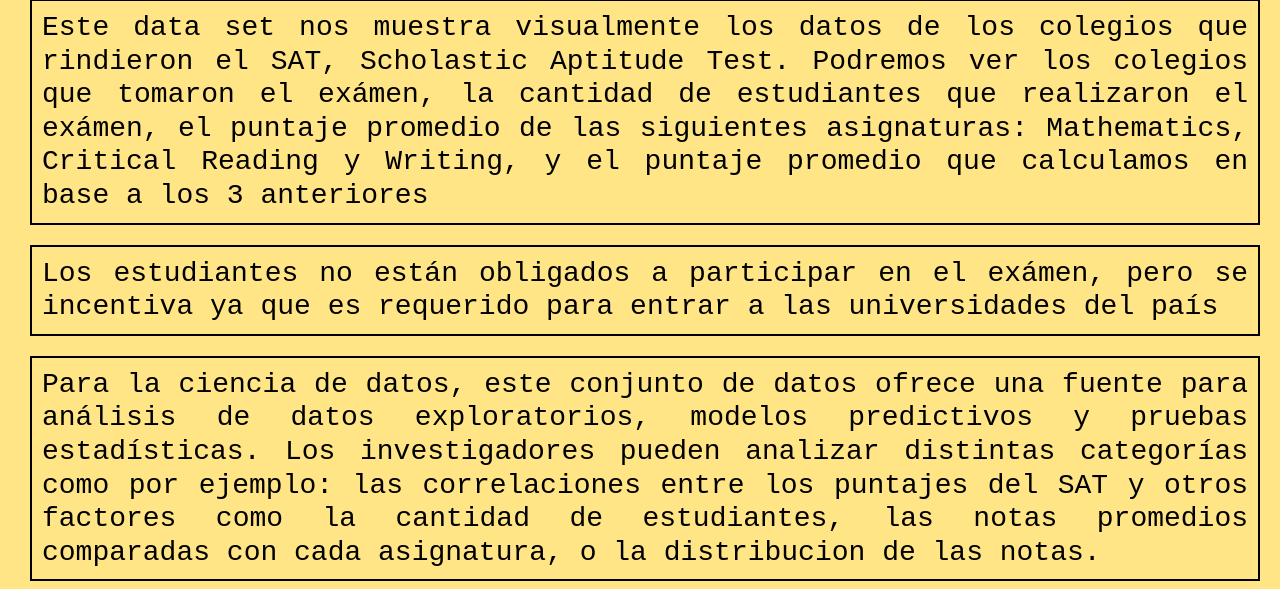
After one commit to ana-castillo-zuain/trabajo_tdii, a Django app: page /sitio/data/descripcion/ in a window 1280 px wide. The commit adds this page. Shown: the part 372-961 px from the top of the page. Run offline with Django 5.2, Linux system fonts and the light colour scheme.

Commit message:
detalles

```diff
--- a/datos/sitio/templates/data.html
+++ b/datos/sitio/templates/data.html
@@ -3,7 +3,7 @@
     <head >
       <meta charset="UTF-8">
       <meta name="viewport" content="width=device-width, initial-scale=1.0">
-      <title>Document</title>
+      <title>Inicio</title>
       <link href="https://cdn.jsdelivr.net/npm/bootstrap@5.3.2/dist/css/bootstrap.min.css" rel="stylesheet" integrity="sha384-T3c6CoIi6uLrA9TneNEoa7RxnatzjcDSCmG1MXxSR1GAsXEV/Dwwykc2MPK8M2HN" crossorigin="anonymous">
       <link rel="stylesheet" href="upl.css">
           <script src="https://cdn.jsdelivr.net/npm/@popperjs/core@2.11.8/dist/umd/popper.min.js" integrity="sha384-I7E8VVD/ismYTF4hNIPjVp/Zjvgyol6VFvRkX/vR+Vc4jQkC+hVqc2pM8ODewa9r" crossorigin="anonymous"></script>
@@ -17,7 +17,7 @@
 
 <br>
 <div class="d-grid gap-2 col-6 mx-auto" >
-  <a href="http://127.0.0.1:8000/sitio/data/descripcion/">  <button class="btn btn-primary" type="button" href="tabla.html" style="background-color: rgb(253, 175, 40);border-color: rgb(253, 175, 40); font-family: 'Courier New', Courier, monospace; min-width: 320px; max-width: 320px; margin-left: 100px; margin-top: 80px;">Descripción del dataset</button></a>
+  <a href="http://127.0.0.1:8000/sitio/data/descripcion/">  <button class="btn btn-primary" type="button" href="descripcion.html" style="background-color: rgb(253, 175, 40);border-color: rgb(253, 175, 40); font-family: 'Courier New', Courier, monospace; min-width: 320px; max-width: 320px; margin-left: 100px; margin-top: 80px;">Descripción del dataset</button></a>
   </div>
 <div class="d-grid gap-2 col-6 mx-auto" >
   <a href="http://127.0.0.1:8000/sitio/data/tabla/">  <button class="btn btn-primary" type="button" href="tabla.html" style="background-color: rgb(253, 175, 40);border-color: rgb(253, 175, 40); font-family: 'Courier New', Courier, monospace;min-width: 100px; max-width: 320px; margin-left: 100px; margin-top: 20px;">Link al data set ordenado en una tabla</button></a>
--- /dev/null
+++ b/datos/sitio/templates/descripcion.html
@@ -0,0 +1,24 @@
+<!DOCTYPE html>
+<html lang="EN">
+    <head >
+      <meta charset="UTF-8">
+      <meta name="viewport" content="width=device-width, initial-scale=1.0">
+      <title>Desc</title>
+      <link href="https://cdn.jsdelivr.net/npm/bootstrap@5.3.2/dist/css/bootstrap.min.css" rel="stylesheet" integrity="sha384-T3c6CoIi6uLrA9TneNEoa7RxnatzjcDSCmG1MXxSR1GAsXEV/Dwwykc2MPK8M2HN" crossorigin="anonymous">
+      <link rel="stylesheet" href="upl.css">
+          <script src="https://cdn.jsdelivr.net/npm/@popperjs/core@2.11.8/dist/umd/popper.min.js" integrity="sha384-I7E8VVD/ismYTF4hNIPjVp/Zjvgyol6VFvRkX/vR+Vc4jQkC+hVqc2pM8ODewa9r" crossorigin="anonymous"></script>
+          <script src="https://cdn.jsdelivr.net/npm/bootstrap@5.3.2/dist/js/bootstrap.min.js" integrity="sha384-BBtl+eGJRgqQAUMxJ7pMwbEyER4l1g+O15P+16Ep7Q9Q+zqX6gSbd85u4mG4QzX+" crossorigin="anonymous"></script>
+  </head>
+  <body  style=" background-color: #FFE585 ;margin-top: 20px; margin-left: 10px;">
+    <a href="http://127.0.0.1:8000/sitio/data/"><button type="button" class="btn btn-outline-danger">Volver</button></a>
+<h1 style="font-family: 'Courier New', Courier, monospace; text-align: center;">DESCRIPCIÓN DEL DATA SET</h1>
+<div  style="margin-top: 20px; display:flex; justify-content: center;">
+<img src="https://storage.googleapis.com/kaggle-datasets-images/4951235/8336870/2eb398d2174a1c97c6ef9f331d4b1be3/dataset-cover.jpg?t=2024-05-06-14-41-34" width="300px">
+</div>
+<h3 style="font-family: 'Courier New', Courier, monospace; font-style: bold; color: black; margin-left: 20px; margin-right: 20px; text-align: justify ;border: 2px solid black; padding: 10px; margin-top: 20px;">Este data set nos muestra visualmente los datos de los colegios que rindieron el SAT, Scholastic Aptitude Test. Podremos ver los colegios que tomaron el exámen, la cantidad de estudiantes que realizaron el exámen, el puntaje promedio de las siguientes asignaturas: Mathematics, Critical Reading y Writing, y el puntaje promedio que calculamos en base a los 3 anteriores</h3>
+
+    <h3 style="font-family: 'Courier New', Courier, monospace; font-style: bold; color: black; margin-left: 20px; margin-right: 20px; text-align: justify ;border: 2px solid black; padding: 10px; margin-top: 20px;">Los estudiantes no están obligados a participar en el exámen, pero se incentiva ya que es requerido para entrar a las universidades del país</h3>
+    <h3 style="font-family: 'Courier New', Courier, monospace; font-style: bold; color: black; margin-left: 20px; margin-right: 20px; text-align: justify ;border: 2px solid black; padding: 10px; margin-top: 20px;">Para la ciencia de datos, este conjunto de datos ofrece una fuente para análisis de datos exploratorios, modelos predictivos y pruebas estadísticas. Los investigadores pueden analizar distintas categorías como por ejemplo: las correlaciones entre los puntajes del SAT y otros factores como la cantidad de estudiantes, las notas promedios comparadas con cada asignatura, o la distribucion de las notas.</h3>
+
+  </body>
+  </html>
--- a/datos/sitio/templates/tabla.html
+++ b/datos/sitio/templates/tabla.html
@@ -4,7 +4,7 @@
 <head>
     <meta charset="UTF-8">
     <meta name="viewport" content="width=device-width, initial-scale=1.0">
-    <title>Document</title>
+    <title>Tabla</title>
     <link href="https://cdn.jsdelivr.net/npm/bootstrap@5.3.2/dist/css/bootstrap.min.css" rel="stylesheet"
         integrity="sha384-T3c6CoIi6uLrA9TneNEoa7RxnatzjcDSCmG1MXxSR1GAsXEV/Dwwykc2MPK8M2HN" crossorigin="anonymous">
     <link rel="stylesheet" href="upl.css">
--- a/datos/sitio/urls.py
+++ b/datos/sitio/urls.py
@@ -6,5 +6,6 @@ urlpatterns = [
     path('upload/', views.upload_file, name='upload_file'),
     path('data/', views.data, name='view_data'),
     path('data/tabla/', views.tabla, name='tabla'),
-    path('data/graficos/', views.graficos, name='graficos')
+    path('data/graficos/', views.graficos, name='graficos'),
+    path('data/descripcion/', views.descripcion, name='desc')
 ]
--- a/datos/sitio/views.py
+++ b/datos/sitio/views.py
@@ -10,6 +10,7 @@ import os
 import seaborn as sns
 from io import BytesIO
 import base64
+import numpy as np
 
 # Create your views here.
 def index(request):
@@ -34,6 +35,7 @@ def upload_file(request):
                 Writing_Mean = writing_mean,
                 Average_Score = average_score
             )
+
     return HttpResponseRedirect('data/')
 
 def data(request):
@@ -41,6 +43,9 @@ def data(request):
 
 def tabla(request):
     return render(request, 'tabla.html')
+
+def descripcion(request):
+    return render(request, 'descripcion.html')
 
 def graficos(request):
     data = School.objects.all()
@@ -55,10 +60,10 @@ def graficos(request):
     school_nameso = [school.School_Name for school in top10_average]
     average = [school.Average_Score for school in top10_average]
     plt.figure(figsize=(15, 6))
-    plt.barh(school_nameso, average, color='orange')
-    plt.xlabel('Average Score')
+    plt.barh(school_nameso, average, color='khaki')
+    plt.xlabel('Nota Promedio')
     plt.yticks(rotation=45, ha='right')
-    plt.title('Top 10 Schools by Average Score')
+    plt.title('Top 10 Colegios segun Nota Promedio General')
     plt.gca().invert_yaxis()
     plt.tight_layout()
     buffer = BytesIO()
@@ -91,10 +96,10 @@ def graficos(request):
     school_names = [school.School_Name for school in top10_maths]
     math_means = [school.Mathematics_Mean for school in top10_maths]
     plt.figure(figsize=(15, 6))
-    plt.barh(school_names, math_means, color='maroon')
-    plt.xlabel('Mathematics Mean Score')
+    plt.barh(school_names, math_means, color='firebrick')
+    plt.xlabel('Nota Promedio en Matemáticas')
     plt.yticks(rotation=45, ha='right')
-    plt.title('Top 10 Schools by Mathematics Mean Score')
+    plt.title('Top 10 Colegios segun Nota Promedio en Matemáticas')
     plt.gca().invert_yaxis()
     plt.tight_layout()
     buffer = BytesIO()
@@ -106,13 +111,13 @@ def graficos(request):
     math_graphic = math_graphic.decode('utf-8')
 
     top10_reading = data.order_by('-Critical_Reading_Mean')[:20]
-    school_namesm = [school.School_Name for school in top10_reading]
-    math_means = [school.Critical_Reading_Mean for school in top10_reading]
+    school_namesr = [school.School_Name for school in top10_reading]
+    read_means = [school.Critical_Reading_Mean for school in top10_reading]
     plt.figure(figsize=(15, 6))
-    plt.barh(school_namesm, math_means, color='seagreen')
-    plt.xlabel('Critical Reading Mean Score')
+    plt.barh(school_namesr, read_means, color='mediumseagreen')
+    plt.xlabel('Nota Promedio en Lectura Crítica')
     plt.yticks(rotation=45, ha='right')
-    plt.title('Top 10 Schools by Critical Reading Mean Score')
+    plt.title('Top 10 Colegios segun Nota Promedio en Lectura Crítica')
     plt.gca().invert_yaxis()
     plt.tight_layout()
     buffer = BytesIO()
@@ -128,9 +133,9 @@ def graficos(request):
     writing_means = [school.Writing_Mean for school in top10_writing]
     plt.figure(figsize=(15, 6))
     plt.barh(school_namesw, writing_means, color='skyblue')
-    plt.xlabel('Critical Reading Mean Score')
+    plt.xlabel('Nota Promedio de Escritura')
     plt.yticks(rotation=45, ha='right')
-    plt.title('Top 10 Schools by Writing Mean Score')
+    plt.title('Top 10 Colegios segun Nota Promedio en Escritura')
     plt.gca().invert_yaxis()
     plt.tight_layout()
     buffer = BytesIO()
@@ -142,10 +147,10 @@ def graficos(request):
     writing_graphic = writing_graphic.decode('utf-8')
 
     plt.figure(figsize=(10, 6))
-    sns.histplot(average_scores, bins=50, kde=True, color='slateblue', edgecolor='black')
-    plt.xlabel('Average Score')
-    plt.ylabel('Number of Schools')
-    plt.title('Distribution of Average Scores')
+    sns.histplot(average_scores, bins=50, kde=True, color='crimson', edgecolor='black')
+    plt.xlabel('Nota Promedio')
+    plt.ylabel('Cantidad de Colegios')
+    plt.title('Distribucion de Notas Promedio')
     plt.tight_layout()
     buffer = BytesIO()
     plt.savefig(buffer, format='png')
@@ -163,9 +168,9 @@ def graficos(request):
         marks.extend(scores_list)
     plt.figure(figsize=(12, 8))
     sns.boxplot(x=subjects, y=marks)
-    plt.xlabel('Subject')
-    plt.ylabel('Scores')
-    plt.title('Boxplot of Scores in Each Subject')
+    plt.xlabel('Asignaturas')
+    plt.ylabel('Notas')
+    plt.title('Boxplot de Notas para cada Asignatura')
     plt.tight_layout()
     buffer = BytesIO()
     plt.savefig(buffer, format='png')
@@ -175,6 +180,31 @@ def graficos(request):
     box_graphic = base64.b64encode(box_png)
     box_graphic = box_graphic.decode('utf-8')
 
+    scores_data = {
+        'Critical_Reading_Mean': reading,
+        'Mathematics_Mean': maths,
+        'Writing_Mean': writing,
+        'Number_of_Test_Takers': students
+    }
+
+    correlation_matrix = np.corrcoef([
+        scores_data['Critical_Reading_Mean'],
+        scores_data['Mathematics_Mean'],
+        scores_data['Writing_Mean'],
+        scores_data['Number_of_Test_Takers']
+    ])
+    plt.figure(figsize=(10, 8))
+    sns.heatmap(correlation_matrix, annot=True, cmap='coolwarm', xticklabels=['Lectura Crítica', 'Matematica', 'Escritura', 'Cantidad de Estudiantes'], yticklabels=['Lectura Crítica', 'Matematica', 'Escritura', 'Cantidad de Estudiantes'])
+    plt.title('Matriz de Correlación entre Cantidad de Estudiantes y Asignaturas')
+    plt.tight_layout()
+    buffer = BytesIO()
+    plt.savefig(buffer, format='png')
+    buffer.seek(0)
+    heat_png = buffer.getvalue()
+    buffer.close()
+    heat_graphic = base64.b64encode(heat_png)
+    heat_graphic = heat_graphic.decode('utf-8')
+
     context = {
         'data': data,
         'statistics': statistics,
@@ -183,7 +213,8 @@ def graficos(request):
         'reading' : reading_graphic,
         'writing' : writing_graphic,
         'hist' : hist_graphic,
-        'box' : box_graphic
+        'box' : box_graphic,
+        'heat' : heat_graphic
     }
 
     return render(request, 'graficos.html', context)
```
Also changed, not shown: datos/sitio/templates/graficos.html (+60 -12 lines), datos/sitio/templates/index.html (+6 -4 lines).
